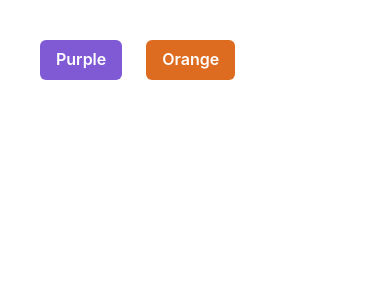
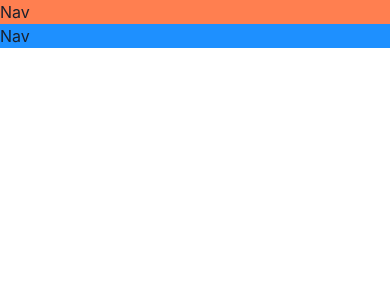
Before and after one commit to uno36/game-hub, a React (Vite) app: page / in a window 390 px wide. Shown: the top 300 px of the page. Built offline with nearby package versions, Linux system fonts and the light colour scheme.

Commit message:
Build a responsive design

```diff
--- a/src/App.tsx
+++ b/src/App.tsx
@@ -1,12 +1,23 @@
-import { Button, ButtonGroup } from "@chakra-ui/react";
+import { Grid, GridItem, Show } from "@chakra-ui/react";
 
 function App() {
   return (
     <div>
-      <ButtonGroup gap="4" m="10">
-        <Button colorScheme="purple">Purple</Button>
-        <Button colorScheme="orange">Orange</Button>
-      </ButtonGroup>
+      <Grid
+        templateAreas={{ base: `"nav" "main"`, lg: `"nav nav""aside main"` }}
+      >
+        <GridItem area="nav" bg="coral">
+          Nav
+        </GridItem>
+        <Show above="lg">
+          <GridItem area="aside" bg="gold">
+            Nav
+          </GridItem>
+        </Show>
+        <GridItem area="main" bg="dodgerblue">
+          Nav
+        </GridItem>
+      </Grid>
     </div>
   );
 }
```
